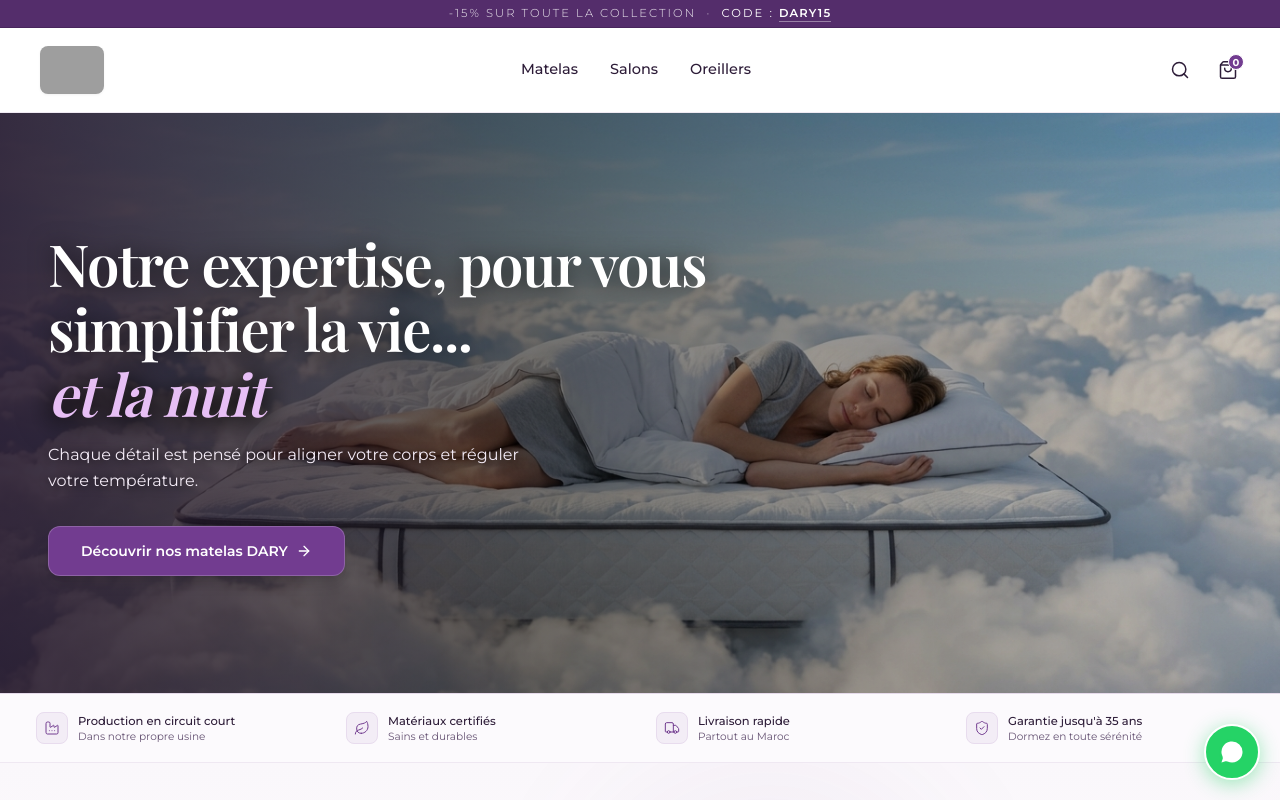
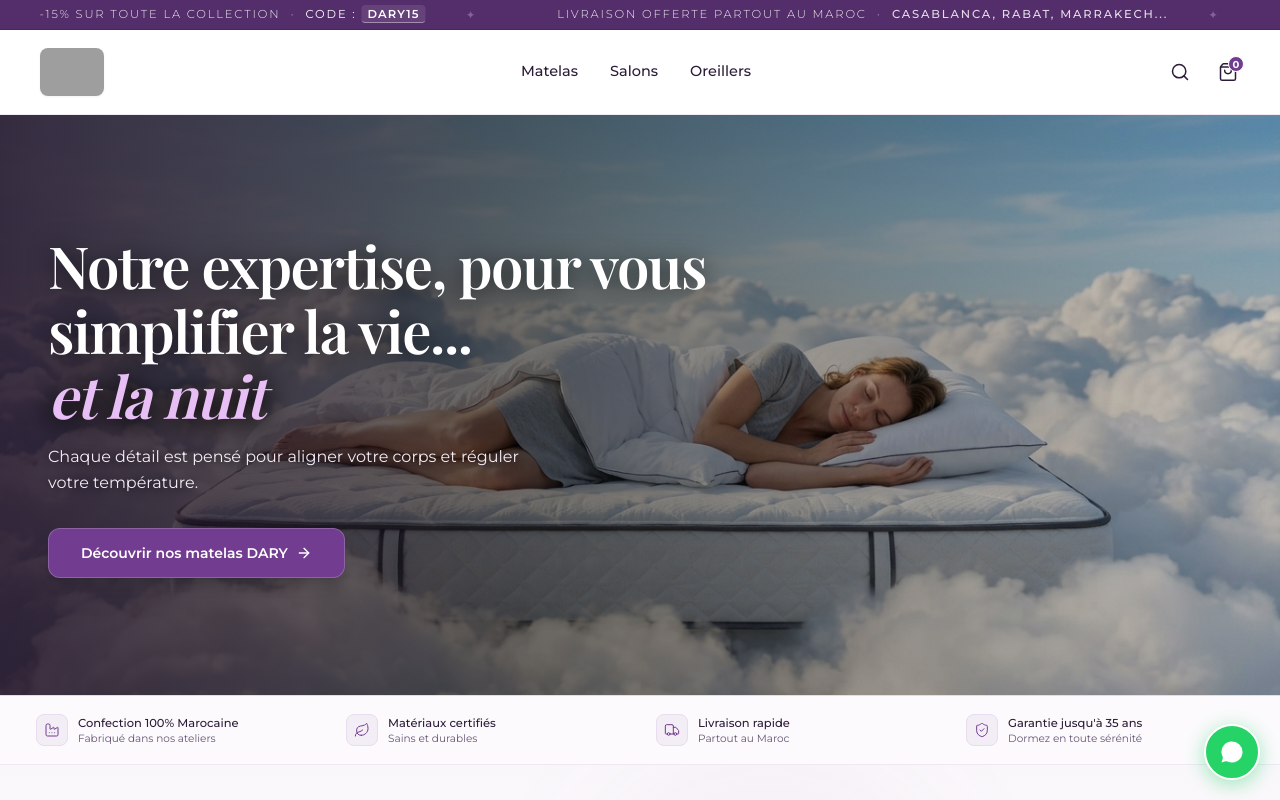
Before and after one commit to 88oupes/Arton-1, a React (Vite) app: page / in a window 1280 px wide. Shown: the top 800 px of the page. Built offline with nearby package versions, Linux system fonts and the light colour scheme; grey boxes are pictures that could not be loaded; a web font is replaced by a local one.

Commit message:
feat: add promotional ticker and social links
- Integrate animated announcement banner in Navbar
- Add social media links to Footer
- Update trust messaging for factory branding

```diff
--- a/src/components/Footer.tsx
+++ b/src/components/Footer.tsx
@@ -1,4 +1,4 @@
-import { Phone, Mail, MapPin, MessageCircle } from 'lucide-react';
+import { Phone, Mail, MapPin, MessageCircle, Instagram, Facebook } from 'lucide-react';
 import Logo from './Logo';
 
 export default function Footer() {
@@ -28,19 +28,41 @@ export default function Footer() {
               <span>Manufacture DARY, Casablanca, Maroc</span>
             </div>
 
-            {/* WhatsApp Contact Button in Green */}
-            <div className="pt-2">
+            {/* WhatsApp Contact & Social Media Channels */}
+            <div className="pt-3 flex flex-wrap items-center gap-2.5 sm:gap-3">
               <a
                 href="https://wa.me/212691707445?text=Bonjour%20DARY%2C%20je%20souhaite%20des%20informations%20sur%20vos%20matelas."
                 target="_blank"
                 rel="noopener noreferrer"
-                className="inline-flex items-center gap-2.5 px-4 py-2 rounded-full bg-[#25D366] hover:bg-[#20BD5A] text-white text-xs font-semibold shadow-md hover:shadow-lg transition-all group cursor-pointer border border-[#25D366]/40"
+                className="inline-flex items-center gap-2 px-3.5 py-2 rounded-full bg-[#25D366] hover:bg-[#20BD5A] text-white text-xs font-semibold shadow-md hover:shadow-lg transition-all group cursor-pointer border border-[#25D366]/40"
                 aria-label="Contacter sur WhatsApp au 06 91 70 74 45"
               >
-                <div className="w-6 h-6 rounded-full bg-white/20 flex items-center justify-center shrink-0">
+                <div className="w-5 h-5 rounded-full bg-white/20 flex items-center justify-center shrink-0">
                   <MessageCircle className="w-3.5 h-3.5 fill-white text-[#25D366]" />
                 </div>
-                <span>WhatsApp : 06 91 70 74 45</span>
+                <span>WhatsApp</span>
+              </a>
+
+              <a
+                href="https://www.instagram.com/darymaroc/"
+                target="_blank"
+                rel="noopener noreferrer"
+                className="inline-flex items-center gap-2 px-3.5 py-2 rounded-full bg-[#361D46] hover:bg-[#E1306C] text-[#E5DAEA] hover:text-white text-xs font-semibold border border-[#4C2963] hover:border-[#E1306C] transition-all shadow-xs group cursor-pointer"
+                aria-label="Suivez-nous sur Instagram @darymaroc"
+              >
+                <Instagram className="w-4 h-4 text-[#C5B3D0] group-hover:text-white transition-colors" />
+                <span>Instagram</span>
+              </a>
+
+              <a
+                href="https://web.facebook.com/darybedmaroc"
+                target="_blank"
+                rel="noopener noreferrer"
+                className="inline-flex items-center gap-2 px-3.5 py-2 rounded-full bg-[#361D46] hover:bg-[#1877F2] text-[#E5DAEA] hover:text-white text-xs font-semibold border border-[#4C2963] hover:border-[#1877F2] transition-all shadow-xs group cursor-pointer"
+                aria-label="Rejoignez-nous sur Facebook @darybedmaroc"
+              >
+                <Facebook className="w-4 h-4 text-[#C5B3D0] group-hover:text-white transition-colors" />
+                <span>Facebook</span>
               </a>
             </div>
           </div>
@@ -57,6 +79,30 @@ export default function Footer() {
             <span>•</span>
             <a href="#confidentialite" className="hover:text-white transition-colors">Politique de confidentialité</a>
           </div>
+
+          {/* Social Icons in Bottom Bar */}
+          <div className="flex items-center gap-2">
+            <a
+              href="https://www.instagram.com/darymaroc/"
+              target="_blank"
+              rel="noopener noreferrer"
+              className="w-8 h-8 rounded-full bg-[#2E183B] hover:bg-[#E1306C] text-[#C5B3D0] hover:text-white flex items-center justify-center transition-all border border-[#4C2963] hover:border-[#E1306C]"
+              aria-label="Instagram DARY Maroc"
+              title="Instagram @darymaroc"
+            >
+              <Instagram className="w-4 h-4" />
+            </a>
+            <a
+              href="https://web.facebook.com/darybedmaroc"
+              target="_blank"
+              rel="noopener noreferrer"
+              className="w-8 h-8 rounded-full bg-[#2E183B] hover:bg-[#1877F2] text-[#C5B3D0] hover:text-white flex items-center justify-center transition-all border border-[#4C2963] hover:border-[#1877F2]"
+              aria-label="Facebook DARY Maroc"
+              title="Facebook @darybedmaroc"
+            >
+              <Facebook className="w-4 h-4" />
+            </a>
+          </div>
         </div>
       </div>
     </footer>
--- a/src/components/Navbar.tsx
+++ b/src/components/Navbar.tsx
@@ -1,9 +1,22 @@
-import { useState, type MouseEvent } from 'react';
-import { Search, ShoppingBag, Menu, X, Phone, ChevronRight } from 'lucide-react';
+import { useState, useRef, useEffect, type MouseEvent } from 'react';
+import { Search, ShoppingBag, Menu, X, Phone, ChevronRight, Check } from 'lucide-react';
 import Logo from './Logo';
 import { CATEGORIES_LIST, PRODUCTS } from '../data/products';
 import { navigateTo, getCategoryUrl, getProductUrl, getHomeUrl, getSitemapUrl } from '../utils/navigation';
 import { CategoryId } from '../types';
+
+const ANNOUNCEMENT_ITEMS = [
+  {
+    text: "-15% SUR TOUTE LA COLLECTION",
+    highlight: "CODE : DARY15",
+    isPromo: true,
+  },
+  {
+    text: "LIVRAISON OFFERTE PARTOUT AU MAROC",
+    highlight: "CASABLANCA, RABAT, MARRAKECH...",
+    isPromo: false,
+  },
+];
 
 interface NavbarProps {
   cartCount: number;
@@ -21,11 +34,37 @@ export default function Navbar({
 }: NavbarProps) {
   const [mobileMenuOpen, setMobileMenuOpen] = useState(false);
   const [activeDropdown, setActiveDropdown] = useState<string | null>(null);
+  const [isPaused, setIsPaused] = useState(false);
+  const [copied, setCopied] = useState(false);
+  const tickerRef = useRef<HTMLDivElement>(null);
+  const scrollPos = useRef(0);
+
+  useEffect(() => {
+    let animationId: number;
+    const speed = 0.55; // Pixels per frame for smooth readable movement
+
+    const animate = () => {
+      if (!isPaused && tickerRef.current) {
+        scrollPos.current += speed;
+        const halfWidth = tickerRef.current.scrollWidth / 2;
+        if (halfWidth > 0 && scrollPos.current >= halfWidth) {
+          scrollPos.current -= halfWidth;
+        }
+        tickerRef.current.style.transform = `translate3d(-${scrollPos.current}px, 0, 0)`;
+      }
+      animationId = requestAnimationFrame(animate);
+    };
+
+    animationId = requestAnimationFrame(animate);
+    return () => cancelAnimationFrame(animationId);
+  }, [isPaused]);
 
   const handleCopyCode = (e?: MouseEvent) => {
     if (e) e.stopPropagation();
     try {
       navigator.clipboard?.writeText('DARY15');
+      setCopied(true);
+      setTimeout(() => setCopied(false), 2400);
     } catch {
       // Fallback
     }
@@ -41,20 +80,51 @@ export default function Navbar({
 
   return (
     <header className="w-full sticky top-0 z-40 bg-white/95 backdrop-blur-md transition-all border-b border-[#F0EAF3]">
-      {/* Top Utility Announcement Bar - Slim & Refined Code Promo */}
-      <div className="bg-[#542D6B] border-b border-[#48255c] text-white py-1 sm:py-1.5 px-3">
-        <div className="max-w-7xl mx-auto flex items-center justify-center text-xs">
-          <div
-            onClick={() => handleCopyCode()}
-            className="inline-flex items-center justify-center text-[10.5px] sm:text-[11.5px] font-light tracking-[0.18em] uppercase text-white/90 hover:text-white transition-colors cursor-pointer group select-none"
-            title="Cliquez pour copier le code promo DARY15"
-          >
-            <span>-15% sur toute la collection</span>
-            <span className="mx-2.5 text-white/40 font-thin">•</span>
-            <span className="font-normal text-white">
-              Code : <span className="font-semibold tracking-widest text-white border-b border-white/40 pb-px group-hover:border-white transition-colors">DARY15</span>
-            </span>
+      {/* Top Utility Announcement Bar - Moving Ticker with JavaScript */}
+      <div
+        className="bg-[#542D6B] border-b border-[#48255c] text-white py-1 sm:py-1.5 overflow-hidden select-none relative"
+        onMouseEnter={() => setIsPaused(true)}
+        onMouseLeave={() => setIsPaused(false)}
+        onTouchStart={() => setIsPaused(true)}
+        onTouchEnd={() => setIsPaused(false)}
+      >
+        {/* Visual feedback when code is copied */}
+        {copied && (
+          <div className="absolute inset-0 bg-[#361D46] z-10 flex items-center justify-center gap-2 text-xs font-semibold text-white transition-all">
+            <Check className="w-3.5 h-3.5 text-[#25D366]" />
+            <span>Code <strong>DARY15</strong> copié dans le presse-papier (-15% à la commande)</span>
           </div>
+        )}
+
+        <div
+          ref={tickerRef}
+          className="flex whitespace-nowrap will-change-transform cursor-pointer"
+          title="Cliquez pour copier le code DARY15 (défilement en pause au survol)"
+        >
+          {/* Repeated items for an infinite, continuous loop across all screen sizes */}
+          {[...ANNOUNCEMENT_ITEMS, ...ANNOUNCEMENT_ITEMS, ...ANNOUNCEMENT_ITEMS, ...ANNOUNCEMENT_ITEMS, ...ANNOUNCEMENT_ITEMS, ...ANNOUNCEMENT_ITEMS].map((item, idx) => (
+            <div
+              key={idx}
+              onClick={item.isPromo ? (e) => handleCopyCode(e) : undefined}
+              className="inline-flex items-center text-[10.5px] sm:text-[11.5px] font-light tracking-[0.16em] uppercase text-white/90 hover:text-white transition-colors px-6 sm:px-10 group shrink-0"
+            >
+              <span>{item.text}</span>
+              <span className="mx-2.5 text-white/40 font-thin">•</span>
+              <span className="font-normal text-white">
+                {item.isPromo ? (
+                  <>
+                    Code :{' '}
+                    <span className="font-semibold tracking-widest text-white border-b border-white/40 pb-px group-hover:border-white transition-colors bg-white/10 px-1.5 py-0.5 rounded">
+                      DARY15
+                    </span>
+                  </>
+                ) : (
+                  <span className="text-[#E5DAEA] font-medium">{item.highlight}</span>
+                )}
+              </span>
+              <span className="ml-6 sm:ml-10 text-[#A982B8]/60 font-serif">✦</span>
+            </div>
+          ))}
         </div>
       </div>
 
--- a/src/components/TrustBar.tsx
+++ b/src/components/TrustBar.tsx
@@ -4,8 +4,8 @@ export default function TrustBar() {
   const items = [
     {
       icon: Factory,
-      title: 'Production en circuit court',
-      subtitle: 'Dans notre propre usine',
+      title: 'Confection 100% Marocaine',
+      subtitle: 'Fabriqué dans nos ateliers',
     },
     {
       icon: Leaf,
```
